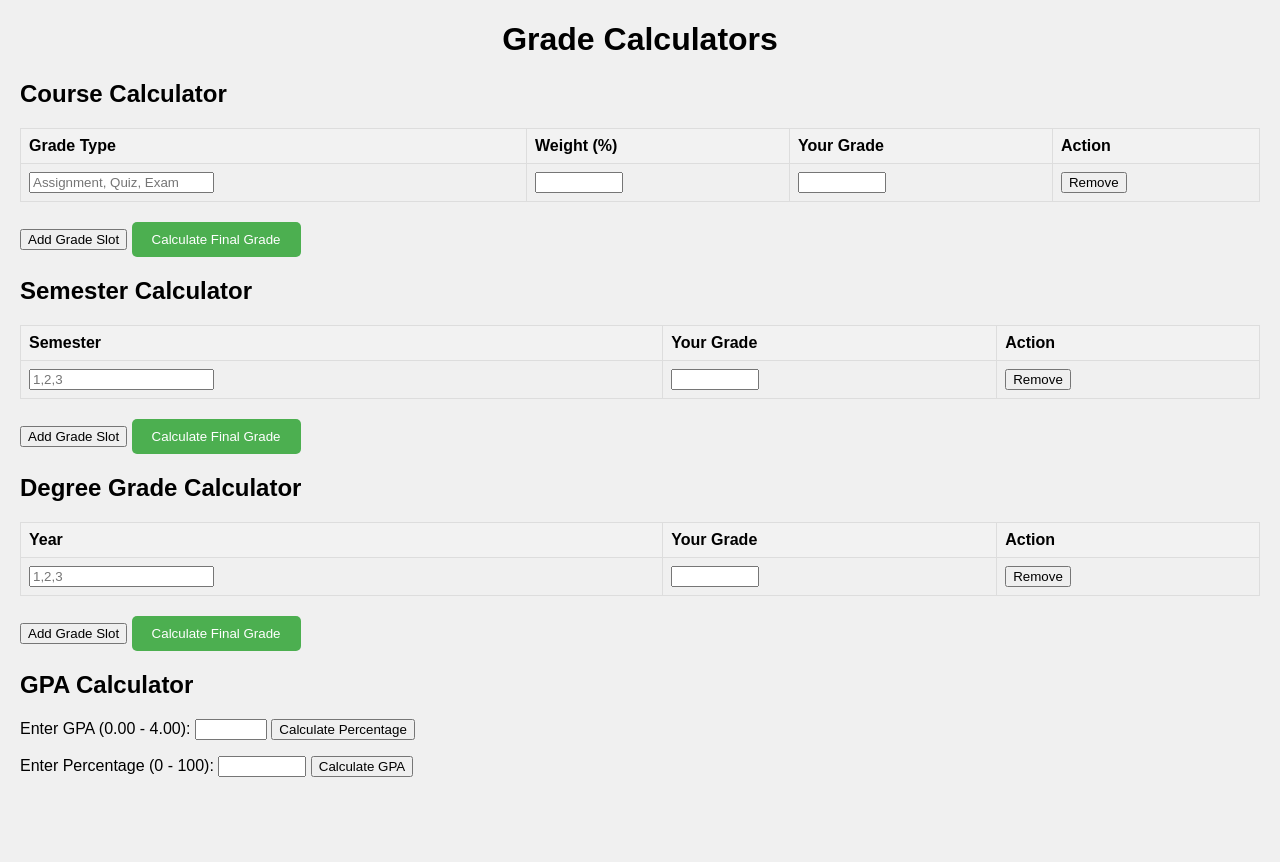
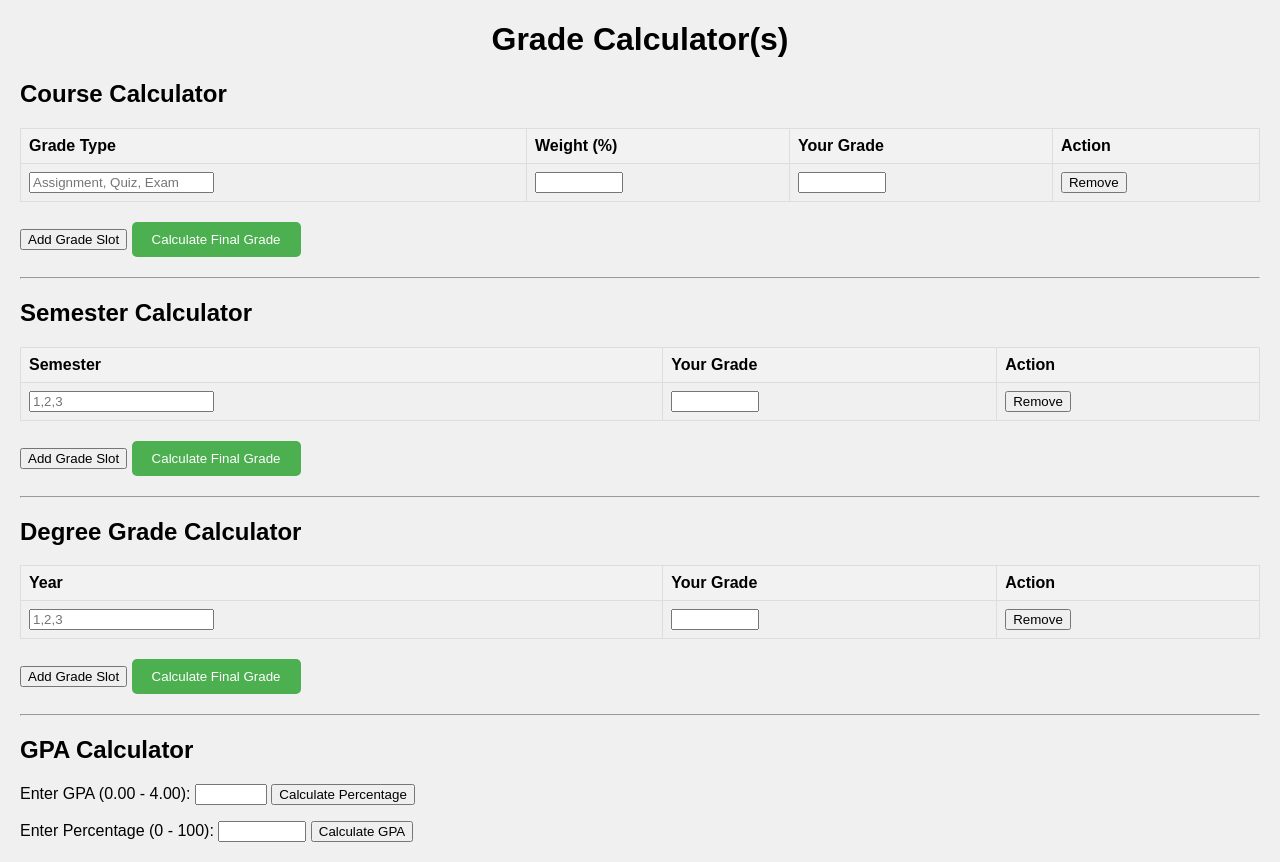
Before and after one commit to FionaSpahiu1/grade-calculator, a plain HTML site: page index.html in a window 1280 px wide. Before the commit the page ends 800 px from the top, so only its background shows below. Drawn offline with Linux system fonts and the light colour scheme.

Commit message:
Additions
- front - end changes

```diff
--- a/index.html
+++ b/index.html
@@ -7,9 +7,7 @@
     <link rel="stylesheet" href="styles.css">
 </head>
 <body>
-
-<h1>Grade Calculators</h1>
-
+    <h1>Grade Calculator(s)</h1>
     <section id="assignmentCalculator">
         <h2>Course Calculator</h2>
 
@@ -36,10 +34,9 @@
             <div id="warning1"></div>
             <div id="finalGrade1"></div>
         </form>
-
         <script src="script1.js"></script>
     </section>
-
+<hr>
     <section id="semesterCalculator">
         <h2>Semester Calculator</h2>
 
@@ -67,7 +64,7 @@
 
         <script src="script2.js"></script>
     </section>
-
+<hr>
     <section id="totalGradeCalculator">
         <h2>Degree Grade Calculator</h2>
 
@@ -94,6 +91,7 @@
         </form>
         <script src="script3.js"></script>
     </section>
+<hr>
     <section id="gpaCalculator">
         <h2>GPA Calculator</h2>
 
```
Lines whose indentation alone changed are shown as unchanged.
